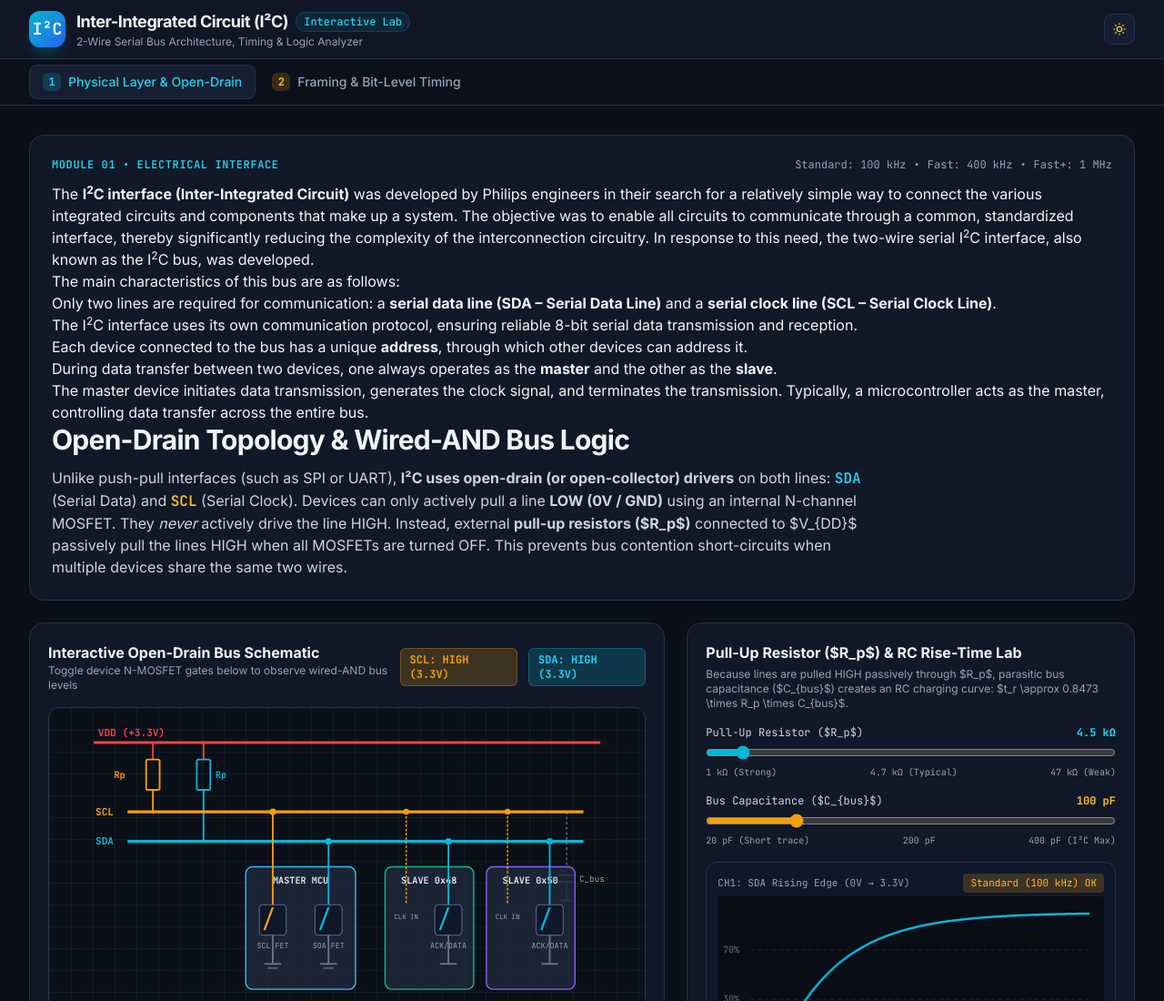
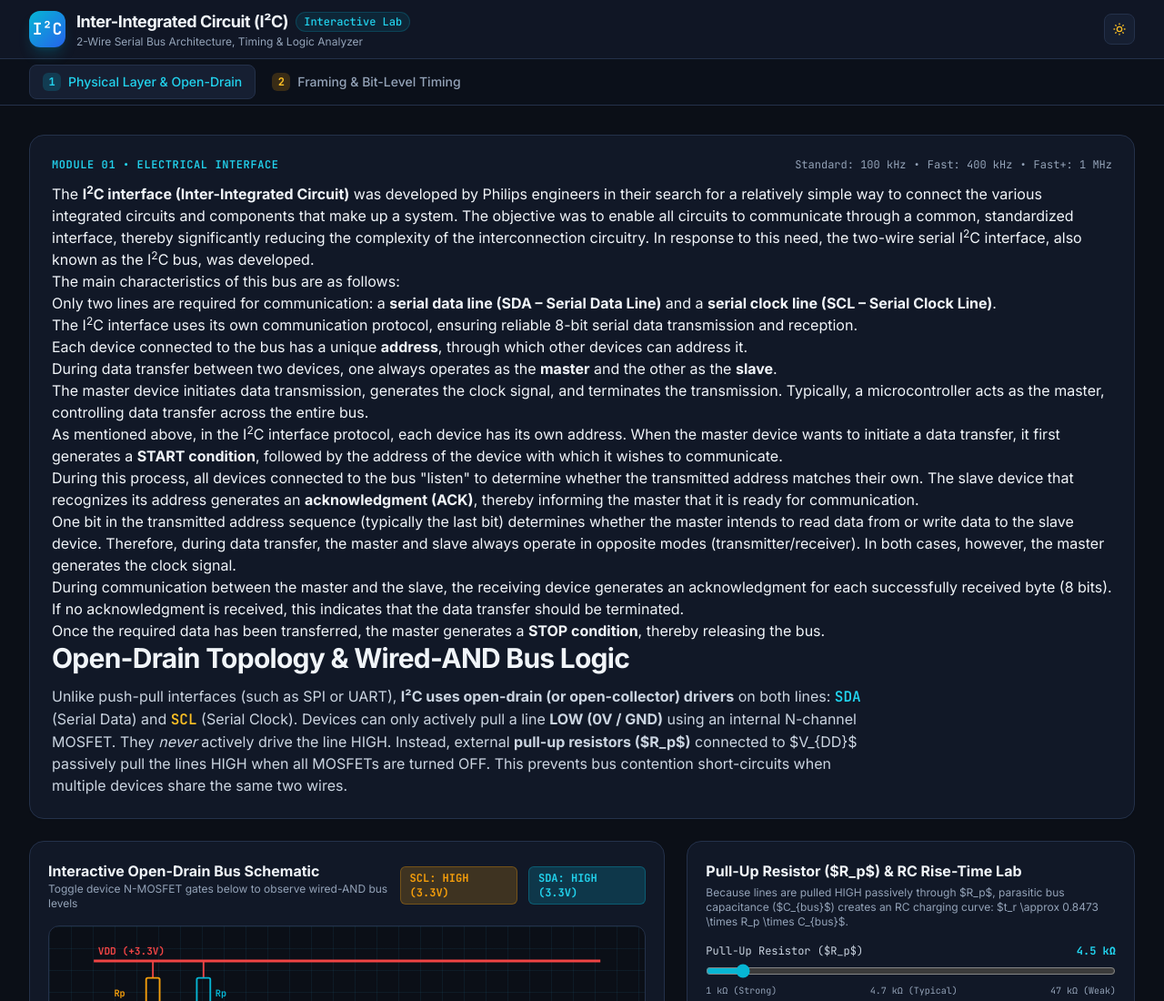
Before and after one commit to quantum-tomography/microcontrollers_interactive_lecture_9, a plain HTML site: page index.html in a window 1280 px wide. Shown: the top 1100 px of the page at 91% size. Drawn offline with nearby package versions, Linux system fonts and the light colour scheme.

Commit message:
Enhance I²C protocol description in index.html
Added detailed explanation of I²C protocol communication process.

```diff
--- a/index.html
+++ b/index.html
@@ -195,6 +195,45 @@
         transfer across the entire bus.
     </li>
 </ul>
+
+<p>
+    As mentioned above, in the I<sup>2</sup>C interface protocol,
+    each device has its own address. When the master device wants
+    to initiate a data transfer, it first generates a
+    <strong>START condition</strong>, followed by the address of
+    the device with which it wishes to communicate.
+</p>
+
+<p>
+    During this process, all devices connected to the bus "listen"
+    to determine whether the transmitted address matches their own.
+    The slave device that recognizes its address generates an
+    <strong>acknowledgment (ACK)</strong>, thereby informing the
+    master that it is ready for communication.
+</p>
+
+<p>
+    One bit in the transmitted address sequence (typically the last
+    bit) determines whether the master intends to read data from
+    or write data to the slave device. Therefore, during data
+    transfer, the master and slave always operate in opposite
+    modes (transmitter/receiver). In both cases, however, the
+    master generates the clock signal.
+</p>
+
+<p>
+    During communication between the master and the slave, the
+    receiving device generates an acknowledgment for each
+    successfully received byte (8 bits). If no acknowledgment
+    is received, this indicates that the data transfer should
+    be terminated.
+</p>
+
+<p>
+    Once the required data has been transferred, the master
+    generates a <strong>STOP condition</strong>, thereby
+    releasing the bus.
+</p>
 
         <h2 class="text-2xl sm:text-3xl font-bold tracking-tight mb-3">Open-Drain Topology & Wired-AND Bus Logic</h2>
         <p class="text-slate-600 dark:text-slate-300 text-sm sm:text-base leading-relaxed max-w-4xl">
```
